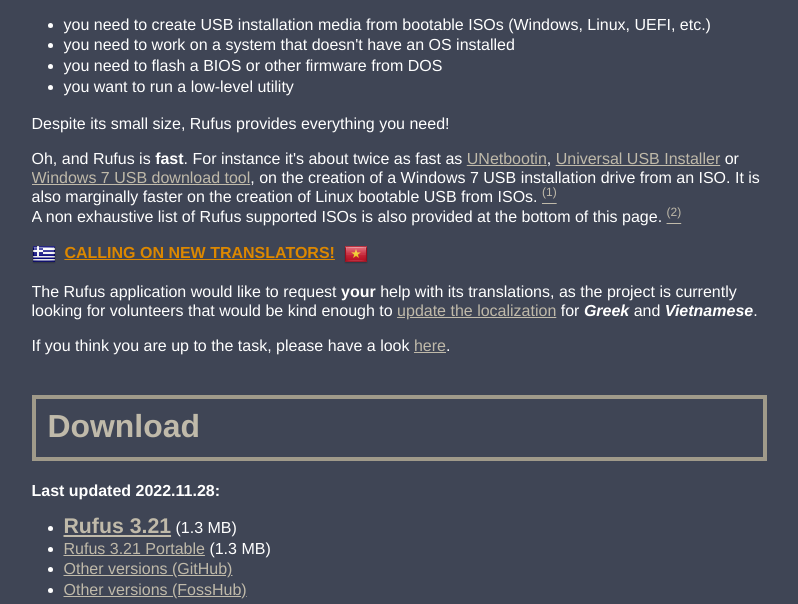
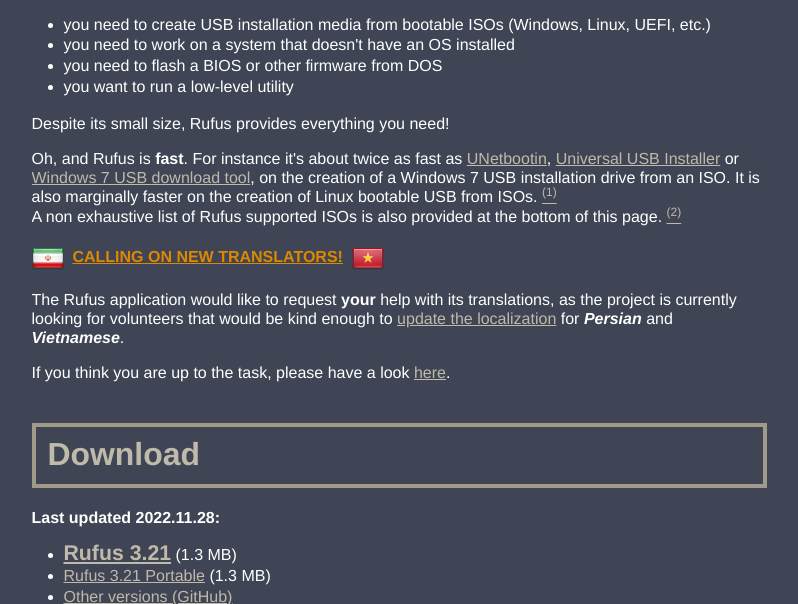
Before and after one commit to pbatard/rufus-web, a PHP site: page /en/index.html in a window 1280 px wide. Shown: the part 1130-1734 px from the top of the page, without its empty margins (111-909 px from the left). Run offline with PHP 8.4, Linux system fonts and the light colour scheme.

Commit message:
replace call for Greek translator to Persian translator

```diff
--- a/el/index.html
+++ b/el/index.html
@@ -372,9 +372,7 @@ document.addEventListener("DOMContentLoaded", function(event)
 	<p>Παρά το μικρό μέγεθος της εφαρμογής, το Rufus παρέχει οτιδήποτε χρειάζεστε!</p>
 	<p>Ένα πλεονέκτημα του Rufus είναι ότι είναι αρκετά <b>γρήγορο</b>. Παραδείγματος χάριν, είναι περίπου δύο φορές πιο γρήγορο απο τα <a target="_blank" href="http://unetbootin.sourceforge.net/">UNetbootin</a>, <a target="_blank" href="http://www.pendrivelinux.com/universal-usb-installer-easy-as-1-2-3">Universal USB Installer</a> ή το <a target="_blank" href="https://www.microsoft.com/en-us/download/windows-usb-dvd-download-tool">Windows 7 USB download tool</a>, στην δημιουργία ενός USB εγκατάστασης των Windows 7 από ένα είδωλο ISO. Επίσης το Rufus είναι οριακά πιο γρήγορο και στις περιπτώσεις δημιουργίας USB με δυνατότατα εκκίνησης για Linux από ένα είδωλο ISO. <a href="#ref1"><sup>(1)</sup></a><br/>
 	Ο κατάλογος των μορφών ISO που υποστηρίζονται απο το Rufus μπορεί να βρεθεί στο κάτω μέρος της σελίδας. <a href="#ref2"><sup>(2)</sup></a></p>
-	<p dir="ltr" align="top"><img style="position:relative" src="/pics/flags/Greece.png" srcset="/pics/flags/Greece.png 1x, /pics/flags/Greece-64px.png 2x" alt=""/>&nbsp;&nbsp;<b><font color="#dd8800"><u>CALLING ON NEW TRANSLATORS!</u></font></b>&nbsp;&nbsp;<img style="position:relative" src="/pics/flags/Vietnam.png" srcset="/pics/flags/Vietnam.png 1x, /pics/flags/Vietnam-64px.png 2x" alt=""/></p>
-	<p dir="ltr">The Rufus application would like to request <b>your</b> help with its translations, as the project is currently looking for volunteers that would be kind enough to <a target="_blank" href="https://github.com/pbatard/rufus/blob/master/res/loc/ChangeLog.txt#L8-L83">update the localization</a> for <b><i>Greek</i></b> and <b><i>Vietnamese</i></b>.</p>
-	<p dir="ltr">If you think you are up to the task, please have a look <a target="_blank" href="https://github.com/pbatard/rufus/wiki/Localization#editing-an-existing-translation">here</a>.</p>	<a name="download"></a>
+		<a name="download"></a>
 	<h2 style="border: 4px solid #a09a8a;"><span style="font-size: 133%">Λήψη</span></h2>
 		<p><b>Τελευταία ενημέρωση 2022.11.28:</b></p>
 		<ul><li><span style="font-size: 133%"><b><a href="https://github.com/pbatard/rufus/releases/download/v3.21/rufus-3.21.exe">Rufus 3.21</a></b></span> <span dir="ltr">(1.3 MB)</span></li>
--- a/en/index.html
+++ b/en/index.html
@@ -372,8 +372,8 @@ document.addEventListener("DOMContentLoaded", function(event)
 	<p>Despite its small size, Rufus provides everything you need!</p>
 	<p>Oh, and Rufus is <b>fast</b>. For instance it's about twice as fast as <a target="_blank" href="http://unetbootin.sourceforge.net/">UNetbootin</a>, <a target="_blank" href="http://www.pendrivelinux.com/universal-usb-installer-easy-as-1-2-3">Universal USB Installer</a> or <a target="_blank" href="https://www.microsoft.com/en-us/download/windows-usb-dvd-download-tool">Windows 7 USB download tool</a>, on the creation of a Windows 7 USB installation drive from an ISO. It is also marginally faster on the creation of Linux bootable USB from ISOs. <a href="#ref1"><sup>(1)</sup></a><br/>
 	A non exhaustive list of Rufus supported ISOs is also provided at the bottom of this page. <a href="#ref2"><sup>(2)</sup></a></p>
-	<p dir="ltr" align="top"><img style="position:relative" src="/pics/flags/Greece.png" srcset="/pics/flags/Greece.png 1x, /pics/flags/Greece-64px.png 2x" alt=""/>&nbsp;&nbsp;<b><font color="#dd8800"><u>CALLING ON NEW TRANSLATORS!</u></font></b>&nbsp;&nbsp;<img style="position:relative" src="/pics/flags/Vietnam.png" srcset="/pics/flags/Vietnam.png 1x, /pics/flags/Vietnam-64px.png 2x" alt=""/></p>
-	<p dir="ltr">The Rufus application would like to request <b>your</b> help with its translations, as the project is currently looking for volunteers that would be kind enough to <a target="_blank" href="https://github.com/pbatard/rufus/blob/master/res/loc/ChangeLog.txt#L8-L83">update the localization</a> for <b><i>Greek</i></b> and <b><i>Vietnamese</i></b>.</p>
+	<p dir="ltr" align="top"><img style="position:relative" src="/pics/flags/Iran.png" srcset="/pics/flags/Iran.png 1x, /pics/flags/Iran-64px.png 2x" alt=""/>&nbsp;&nbsp;<b><font color="#dd8800"><u>CALLING ON NEW TRANSLATORS!</u></font></b>&nbsp;&nbsp;<img style="position:relative" src="/pics/flags/Vietnam.png" srcset="/pics/flags/Vietnam.png 1x, /pics/flags/Vietnam-64px.png 2x" alt=""/></p>
+	<p dir="ltr">The Rufus application would like to request <b>your</b> help with its translations, as the project is currently looking for volunteers that would be kind enough to <a target="_blank" href="https://github.com/pbatard/rufus/blob/master/res/loc/ChangeLog.txt#L8-L83">update the localization</a> for <b><i>Persian</i></b> and <b><i>Vietnamese</i></b>.</p>
 	<p dir="ltr">If you think you are up to the task, please have a look <a target="_blank" href="https://github.com/pbatard/rufus/wiki/Localization#editing-an-existing-translation">here</a>.</p>	<a name="download"></a>
 	<h2 style="border: 4px solid #a09a8a;"><span style="font-size: 133%">Download</span></h2>
 		<p><b>Last updated 2022.11.28:</b></p>
--- a/fa/index.html
+++ b/fa/index.html
@@ -372,7 +372,9 @@ document.addEventListener("DOMContentLoaded", function(event)
 	<p>با وجود حجم کم این برنامه، Rufus هر چیزی که شما نیاز دارید را فراهم می‌کند!</p>
 	<p>و البته، Rufus <b>سریع</b> نیز هست. به عنوان مثال، این برنامه تقریباً دو برابر سریع تر از <a target="_blank" href="http://unetbootin.sourceforge.net/">UNetbootin</a>، <a target="_blank" href="http://www.pendrivelinux.com/universal-usb-installer-easy-as-1-2-3">Universal USB Installer</a> یا <a target="_blank" href="https://www.microsoft.com/en-us/download/windows-usb-dvd-download-tool">Windows 7 USB download tool</a> زمانی که یک درایو قابل بوت برای نصب سیستم‌عامل ویندوز 7 ایجاد می‌کنید، است. همچنین این برنامه تقریباً سریع تر از برنامه‌های یاد شده، زمانی که می‌خواهید یک درایو قابل بوت برای نصب سیستم‌عامل لینوکس بسازید، است. <a href="#ref1"><sup>(1)</sup></a><br/>
 	یک لیست غیر جامع از ISOهایی که برنامه Rufus از آن‌ها به صورت کامل پشتیبانی می‌کند، در پایین این صفحه آمده است. <a href="#ref2"><sup>(2)</sup></a></p>
-		<a name="download"></a>
+	<p dir="ltr" align="top"><img style="position:relative" src="/pics/flags/Iran.png" srcset="/pics/flags/Iran.png 1x, /pics/flags/Iran-64px.png 2x" alt=""/>&nbsp;&nbsp;<b><font color="#dd8800"><u>CALLING ON NEW TRANSLATORS!</u></font></b>&nbsp;&nbsp;<img style="position:relative" src="/pics/flags/Vietnam.png" srcset="/pics/flags/Vietnam.png 1x, /pics/flags/Vietnam-64px.png 2x" alt=""/></p>
+	<p dir="ltr">The Rufus application would like to request <b>your</b> help with its translations, as the project is currently looking for volunteers that would be kind enough to <a target="_blank" href="https://github.com/pbatard/rufus/blob/master/res/loc/ChangeLog.txt#L8-L83">update the localization</a> for <b><i>Persian</i></b> and <b><i>Vietnamese</i></b>.</p>
+	<p dir="ltr">If you think you are up to the task, please have a look <a target="_blank" href="https://github.com/pbatard/rufus/wiki/Localization#editing-an-existing-translation">here</a>.</p>	<a name="download"></a>
 	<h2 style="border: 4px solid #a09a8a;"><span style="font-size: 133%">دانلود</span></h2>
 		<p><b>آخرین به روز رسانی در تاریخ 2022.11.28:</b></p>
 		<ul><li><span style="font-size: 133%"><b><a href="https://github.com/pbatard/rufus/releases/download/v3.21/rufus-3.21.exe"><span dir="ltr">3.21 Rufus</span></a></b></span> <span dir="rtl">(1.3 مگابایت)</span></li>
--- a/index.php
+++ b/index.php
@@ -4,7 +4,7 @@ $latest_version = "3.21";
 $previous_version = "3.16";
 $latest_date = "2022.11.28";
 $previous_date = "2021.10.13";
-$lang1 = array('el', 'Greek', 'Greece');
+$lang1 = array('fa', 'Persian', 'Iran');
 $lang2 = array('vi', 'Vietnamese', 'Vietnam');
 $bugfix = false;
 $exe_size = 1.3;
--- a/vi/index.html
+++ b/vi/index.html
@@ -372,8 +372,8 @@ document.addEventListener("DOMContentLoaded", function(event)
 	<p>Mặc dù có kích thước nhỏ, Rufus có thể cung cấp mọi thứ bạn cần!</p>
 	<p>Và Rufus rất <b>nhanh</b>. Lấy ví dụ: Rufus nhanh gấp khoảng 2 lần <a target="_blank" href="http://unetbootin.sourceforge.net/">UNetbootin</a>, <a target="_blank" href="http://www.pendrivelinux.com/universal-usb-installer-easy-as-1-2-3">Universal USB Installer</a> hoặc <a target="_blank" href="https://www.microsoft.com/en-us/download/windows-usb-dvd-download-tool">Windows 7 USB download tool</a> khi tạo đĩa USB cài đặt Windows 7. Rufus cũng tạo USB khởi động Linux từ các tệp ISO rất nhanh. <a href="#ref1"><sup>(1)</sup></a><br/>
 	Một danh sách chưa đầy đủ của các tệp ISO được hỗ trợ cũng được cung cấp ở cuối trang này. <a href="#ref2"><sup>(2)</sup></a></p>
-	<p dir="ltr" align="top"><img style="position:relative" src="/pics/flags/Greece.png" srcset="/pics/flags/Greece.png 1x, /pics/flags/Greece-64px.png 2x" alt=""/>&nbsp;&nbsp;<b><font color="#dd8800"><u>CALLING ON NEW TRANSLATORS!</u></font></b>&nbsp;&nbsp;<img style="position:relative" src="/pics/flags/Vietnam.png" srcset="/pics/flags/Vietnam.png 1x, /pics/flags/Vietnam-64px.png 2x" alt=""/></p>
-	<p dir="ltr">The Rufus application would like to request <b>your</b> help with its translations, as the project is currently looking for volunteers that would be kind enough to <a target="_blank" href="https://github.com/pbatard/rufus/blob/master/res/loc/ChangeLog.txt#L8-L83">update the localization</a> for <b><i>Greek</i></b> and <b><i>Vietnamese</i></b>.</p>
+	<p dir="ltr" align="top"><img style="position:relative" src="/pics/flags/Iran.png" srcset="/pics/flags/Iran.png 1x, /pics/flags/Iran-64px.png 2x" alt=""/>&nbsp;&nbsp;<b><font color="#dd8800"><u>CALLING ON NEW TRANSLATORS!</u></font></b>&nbsp;&nbsp;<img style="position:relative" src="/pics/flags/Vietnam.png" srcset="/pics/flags/Vietnam.png 1x, /pics/flags/Vietnam-64px.png 2x" alt=""/></p>
+	<p dir="ltr">The Rufus application would like to request <b>your</b> help with its translations, as the project is currently looking for volunteers that would be kind enough to <a target="_blank" href="https://github.com/pbatard/rufus/blob/master/res/loc/ChangeLog.txt#L8-L83">update the localization</a> for <b><i>Persian</i></b> and <b><i>Vietnamese</i></b>.</p>
 	<p dir="ltr">If you think you are up to the task, please have a look <a target="_blank" href="https://github.com/pbatard/rufus/wiki/Localization#editing-an-existing-translation">here</a>.</p>	<a name="download"></a>
 	<h2 style="border: 4px solid #a09a8a;"><span style="font-size: 133%">Tải xuống</span></h2>
 		<p><b>Lần cập nhật gần nhất 2022.11.28:</b></p>
```
Also changed, not shown: pics/flags/Iran-64px.png (added), pics/flags/Iran.png (added), pics/flags/Vietnam.png.
